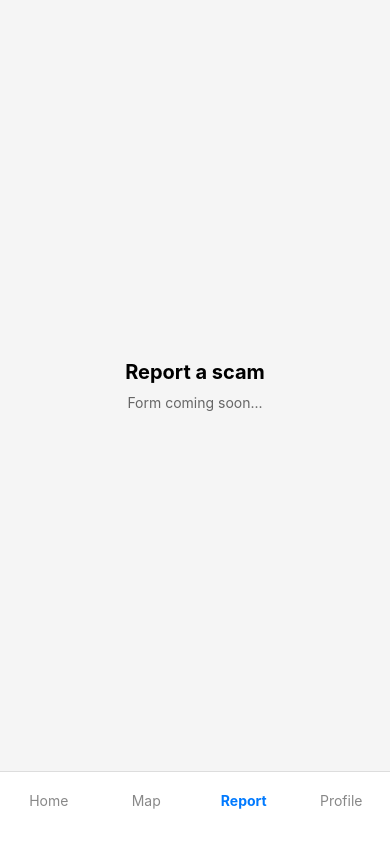
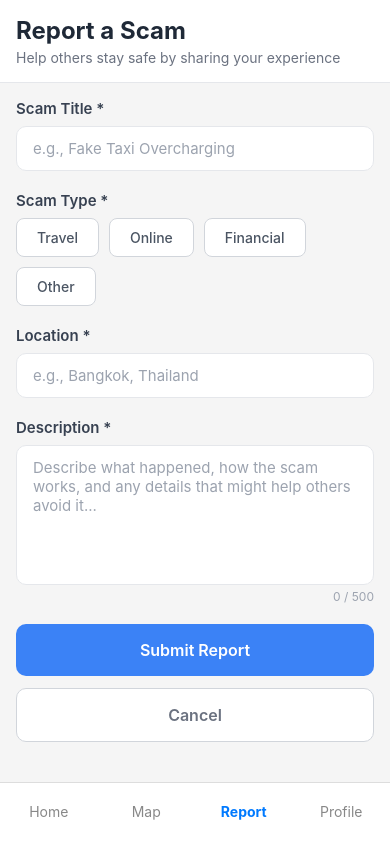
Before and after one commit to sammy200-ui/GlobeGuard-application, a React Native app in the folder frontend_scam/: screen /Report in a window 390 px wide. Built offline with nearby package versions, Linux system fonts and the light colour scheme.

Commit message:
create report form

```diff
--- a/frontend_scam/src/screens/ReportScreen.js
+++ b/frontend_scam/src/screens/ReportScreen.js
@@ -1,18 +1,160 @@
-import React from "react";
-import { View, Text, StyleSheet, SafeAreaView } from "react-native";
+import React, { useState } from "react";
+import { View, Text, StyleSheet, TextInput, TouchableOpacity, ScrollView, Alert } from "react-native";
+import { SafeAreaView } from 'react-native-safe-area-context';
+import AsyncStorage from '@react-native-async-storage/async-storage';
 import BottomNav from "../components/BottomNav";
 
 function ReportScreen({ navigation }) {
+  const [title, setTitle] = useState("");
+  const [scamType, setScamType] = useState("");
+  const [location, setLocation] = useState("");
+  const [description, setDescription] = useState("");
+
+  const scamTypes = ["Travel", "Online", "Financial", "Other"];
+
+  const handleSubmit = async () => {
+    if (!title.trim()) {
+      Alert.alert("Missing Information", "Please enter a title for the scam");
+      return;
+    }
+    if (!scamType) {
+      Alert.alert("Missing Information", "Please select a scam type");
+      return;
+    }
+    if (!location.trim()) {
+      Alert.alert("Missing Information", "Please enter a location");
+      return;
+    }
+    if (!description.trim()) {
+      Alert.alert("Missing Information", "Please provide a description");
+      return;
+    }
+
+    try {
+      const newScam = {
+        id: Date.now().toString(),
+        title: title.trim(),
+        type: scamType,
+        location: location.trim(),
+        description: description.trim(),
+        reportedBy: "sameer_2024",
+        date: new Date().toISOString().split('T')[0],
+        upvotes: 1,
+      };
+
+      const existingReports = await AsyncStorage.getItem('userReports');
+      let reportsArray = existingReports ? JSON.parse(existingReports) : [];
+
+      reportsArray.unshift(newScam);
+      await AsyncStorage.setItem('userReports', JSON.stringify(reportsArray));
+
+      Alert.alert(
+        "Report Submitted",
+        "Thank you for reporting this scam. Your report will help protect others in the community.",
+        [
+          {
+            text: "OK",
+            onPress: () => {
+              setTitle("");
+              setScamType("");
+              setLocation("");
+              setDescription("");
+              navigation.navigate("Home");
+            }
+          }
+        ]
+      );
+    } catch (error) {
+      console.log('Error submitting report:', error);
+      Alert.alert('Error', 'Failed to submit report. Please try again.');
+    }
+  };
+
   return (
     <SafeAreaView style={styles.container}>
+      <View style={styles.mainContent}>
 
-      {/* Main content */}
-      <View style={styles.mainContent}>
-        <Text style={styles.bigText}>Report a scam</Text>
-        <Text style={styles.smallText}>Form coming soon...</Text>
+        <View style={styles.header}>
+          <Text style={styles.headerText}>Report a Scam</Text>
+          <Text style={styles.subHeaderText}>Help others stay safe by sharing your experience</Text>
+        </View>
+
+        <ScrollView style={styles.scrollView} contentContainerStyle={styles.scrollContent}>
+
+          <View style={styles.inputGroup}>
+            <Text style={styles.label}>Scam Title *</Text>
+            <TextInput
+              style={styles.input}
+              placeholder="e.g., Fake Taxi Overcharging"
+              value={title}
+              onChangeText={setTitle}
+              placeholderTextColor="#9CA3AF"
+            />
+          </View>
+
+          <View style={styles.inputGroup}>
+            <Text style={styles.label}>Scam Type *</Text>
+            <View style={styles.typeContainer}>
+              {scamTypes.map((type) => (
+                <TouchableOpacity
+                  key={type}
+                  style={[
+                    styles.typeButton,
+                    scamType === type && styles.typeButtonSelected
+                  ]}
+                  onPress={() => setScamType(type)}
+                >
+                  <Text style={[
+                    styles.typeButtonText,
+                    scamType === type && styles.typeButtonTextSelected
+                  ]}>
+                    {type}
+                  </Text>
+                </TouchableOpacity>
+              ))}
+            </View>
+          </View>
+
+          <View style={styles.inputGroup}>
+            <Text style={styles.label}>Location *</Text>
+            <TextInput
+              style={styles.input}
+              placeholder="e.g., Bangkok, Thailand"
+              value={location}
+              onChangeText={setLocation}
+              placeholderTextColor="#9CA3AF"
+            />
+          </View>
+
+          <View style={styles.inputGroup}>
+            <Text style={styles.label}>Description *</Text>
+            <TextInput
+              style={[styles.input, styles.textArea]}
+              placeholder="Describe what happened, how the scam works, and any details that might help others avoid it..."
+              value={description}
+              onChangeText={setDescription}
+              multiline
+              numberOfLines={6}
+              textAlignVertical="top"
+              placeholderTextColor="#9CA3AF"
+            />
+            <Text style={styles.charCount}>{description.length} / 500</Text>
+          </View>
+
+          <TouchableOpacity style={styles.submitButton} onPress={handleSubmit}>
+            <Text style={styles.submitButtonText}>Submit Report</Text>
+          </TouchableOpacity>
+
+          <TouchableOpacity
+            style={styles.cancelButton}
+            onPress={() => navigation.navigate("Home")}
+          >
+            <Text style={styles.cancelButtonText}>Cancel</Text>
+          </TouchableOpacity>
+
+        </ScrollView>
       </View>
 
-      {/* Bottom navigation */}
       <BottomNav navigation={navigation} currentScreen="Report" />
     </SafeAreaView>
   );
@@ -25,17 +167,108 @@ const styles = StyleSheet.create({
   },
   mainContent: {
     flex: 1,
-    justifyContent: "center",
-    alignItems: "center",
   },
-  bigText: {
-    fontSize: 20,
+  header: {
+    padding: 16,
+    backgroundColor: 'white',
+    borderBottomWidth: 1,
+    borderBottomColor: '#E5E7EB',
+  },
+  headerText: {
+    fontSize: 24,
     fontWeight: 'bold',
-    marginBottom: 10,
+    color: '#1F2937',
+    marginBottom: 4,
   },
-  smallText: {
+  subHeaderText: {
     fontSize: 14,
-    color: '#666',
+    color: '#6B7280',
+  },
+  scrollView: {
+    flex: 1,
+  },
+  scrollContent: {
+    padding: 16,
+    paddingBottom: 40,
+  },
+  inputGroup: {
+    marginBottom: 20,
+  },
+  label: {
+    fontSize: 15,
+    fontWeight: '600',
+    color: '#374151',
+    marginBottom: 8,
+  },
+  input: {
+    backgroundColor: 'white',
+    borderRadius: 10,
+    paddingHorizontal: 16,
+    paddingVertical: 12,
+    fontSize: 15,
+    color: '#1F2937',
+    borderWidth: 1,
+    borderColor: '#E5E7EB',
+  },
+  textArea: {
+    minHeight: 120,
+    paddingTop: 12,
+  },
+  charCount: {
+    fontSize: 12,
+    color: '#9CA3AF',
+    textAlign: 'right',
+    marginTop: 4,
+  },
+  typeContainer: {
+    flexDirection: 'row',
+    flexWrap: 'wrap',
+    gap: 10,
+  },
+  typeButton: {
+    paddingHorizontal: 20,
+    paddingVertical: 10,
+    borderRadius: 8,
+    backgroundColor: 'white',
+    borderWidth: 1,
+    borderColor: '#D1D5DB',
+  },
+  typeButtonSelected: {
+    backgroundColor: '#3B82F6',
+    borderColor: '#3B82F6',
+  },
+  typeButtonText: {
+    fontSize: 14,
+    fontWeight: '500',
+    color: '#4B5563',
+  },
+  typeButtonTextSelected: {
+    color: 'white',
+  },
+  submitButton: {
+    backgroundColor: '#3B82F6',
+    borderRadius: 10,
+    padding: 16,
+    alignItems: 'center',
+    marginBottom: 12,
+  },
+  submitButtonText: {
+    color: 'white',
+    fontSize: 16,
+    fontWeight: '600',
+  },
+  cancelButton: {
+    backgroundColor: 'white',
+    borderRadius: 10,
+    padding: 16,
+    alignItems: 'center',
+    borderWidth: 1,
+    borderColor: '#D1D5DB',
+  },
+  cancelButtonText: {
+    color: '#6B7280',
+    fontSize: 16,
+    fontWeight: '600',
   },
 });
 
```
